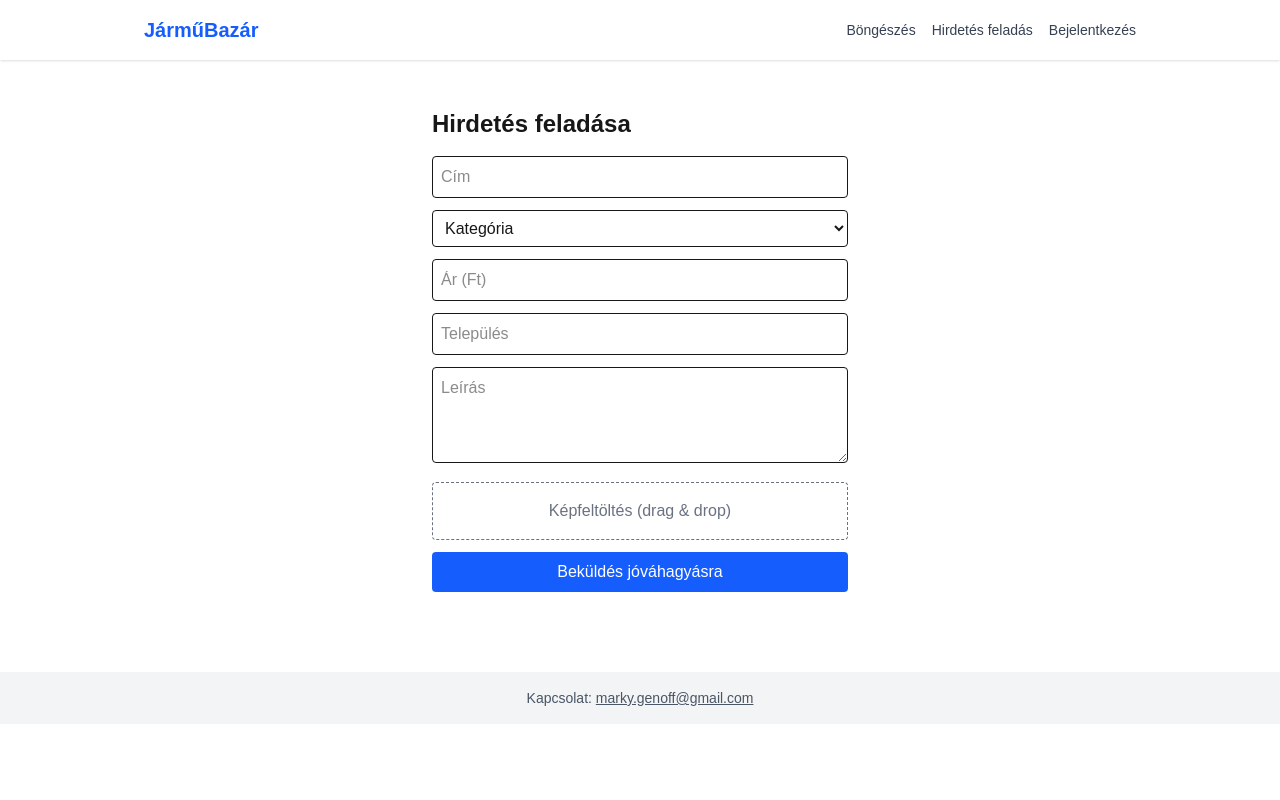
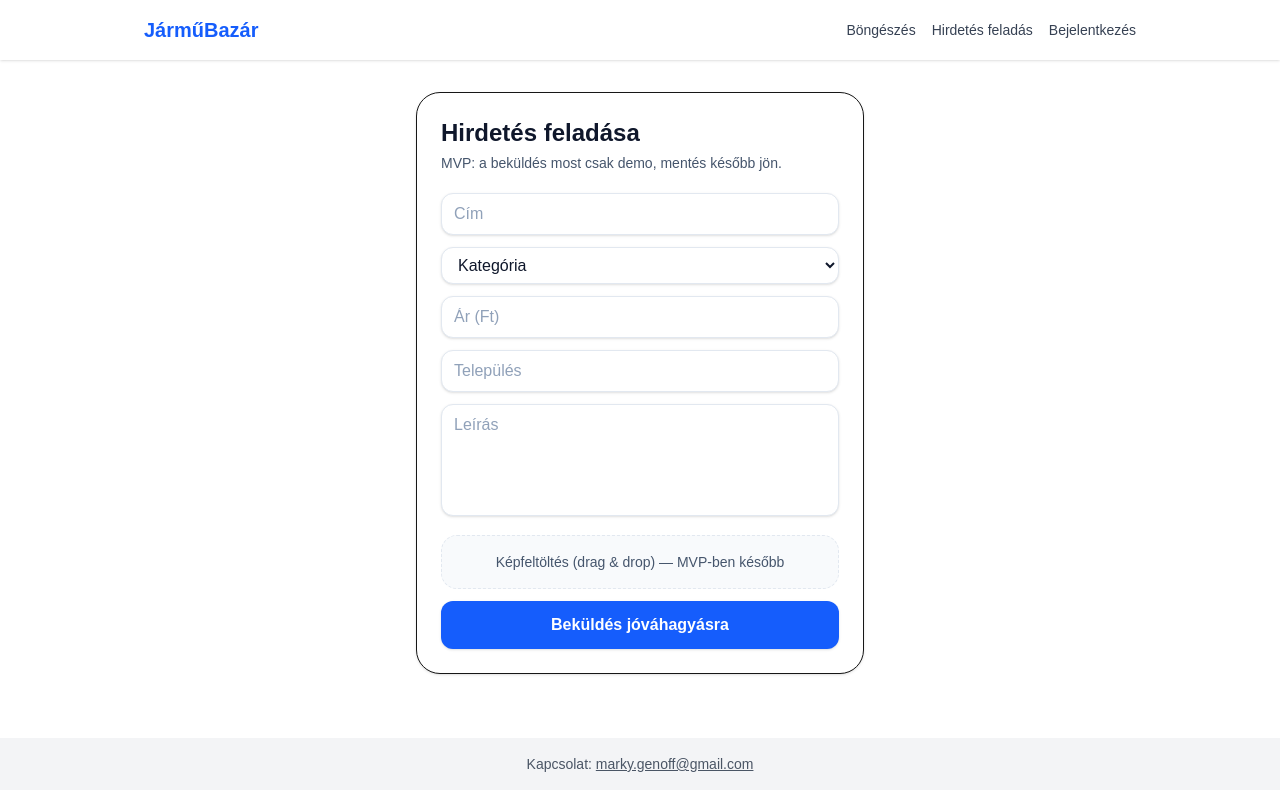
Before and after one commit to Mukedlii/jarmubazar, a Next.js app: page /post in a window 1280 px wide. Built offline with nearby package versions, Linux system fonts and the light colour scheme.

Commit message:
Fix form contrast (select/input) + clarify login email demo

```diff
--- a/src/app/login/page.tsx
+++ b/src/app/login/page.tsx
@@ -1,31 +1,42 @@
 "use client";
 
 import { useState } from "react";
+
+const inputClass =
+  "w-full rounded-xl border border-slate-200 bg-white px-3 py-2 text-slate-900 placeholder:text-slate-400 shadow-sm focus:border-blue-500 focus:outline-none focus:ring-4 focus:ring-blue-500/10 dark:border-slate-800 dark:bg-slate-950 dark:text-slate-100 dark:placeholder:text-slate-500";
 
 export default function LoginPage() {
   const [sent, setSent] = useState(false);
 
   if (sent) {
     return (
-      <div className="max-w-md mx-auto p-4 text-center">
-        <h1 className="text-2xl font-bold mb-4">Köszi!</h1>
-        <p>Küldtünk egy belépő linket az emailedre.</p>
+      <div className="mx-auto max-w-md rounded-3xl border bg-white p-6 text-center shadow-sm dark:border-slate-800 dark:bg-slate-950">
+        <h1 className="text-2xl font-bold text-slate-900 dark:text-slate-100">Köszi!</h1>
+        <p className="mt-2 text-slate-600 dark:text-slate-400">Küldtünk egy belépő linket az emailedre.</p>
+        <p className="mt-2 text-xs text-slate-500 dark:text-slate-500">
+          Megjegyzés: ez most demo UI — a valódi e-mail küldés Supabase/SMTP beállítás után fog működni.
+        </p>
       </div>
     );
   }
 
   return (
-    <div className="max-w-md mx-auto p-4">
-      <h1 className="text-2xl font-bold mb-4">Bejelentkezés</h1>
+    <div className="mx-auto max-w-md rounded-3xl border bg-white p-6 shadow-sm dark:border-slate-800 dark:bg-slate-950">
+      <h1 className="text-2xl font-bold text-slate-900 dark:text-slate-100">Bejelentkezés</h1>
+      <p className="mt-1 text-sm text-slate-600 dark:text-slate-400">Magic link emaillel (MVP-ben demo).</p>
+
       <form
         onSubmit={(e) => {
           e.preventDefault();
           setSent(true);
         }}
-        className="space-y-3"
+        className="mt-5 space-y-3"
       >
-        <input type="email" placeholder="Email" className="border w-full p-2 rounded" required />
-        <button type="submit" className="bg-blue-600 text-white px-4 py-2 rounded w-full">
+        <input type="email" placeholder="Email" className={inputClass} required />
+        <button
+          type="submit"
+          className="inline-flex w-full items-center justify-center rounded-xl bg-slate-900 px-4 py-3 font-semibold text-white hover:bg-slate-800"
+        >
           Belépő link küldése
         </button>
       </form>
--- a/src/app/post/page.tsx
+++ b/src/app/post/page.tsx
@@ -1,47 +1,58 @@
 "use client";
 
 import { useState } from "react";
+
+const inputClass =
+  "w-full rounded-xl border border-slate-200 bg-white px-3 py-2 text-slate-900 placeholder:text-slate-400 shadow-sm focus:border-blue-500 focus:outline-none focus:ring-4 focus:ring-blue-500/10 dark:border-slate-800 dark:bg-slate-950 dark:text-slate-100 dark:placeholder:text-slate-500";
 
 export default function PostPage() {
   const [submitted, setSubmitted] = useState(false);
 
   if (submitted) {
     return (
-      <div className="max-w-md mx-auto p-4 text-center">
-        <h1 className="text-2xl font-bold mb-4">Köszönjük!</h1>
-        <p>A hirdetésed jóváhagyás után megjelenik.</p>
+      <div className="mx-auto max-w-md rounded-3xl border bg-white p-6 text-center shadow-sm dark:border-slate-800 dark:bg-slate-950">
+        <h1 className="text-2xl font-bold text-slate-900 dark:text-slate-100">Köszönjük!</h1>
+        <p className="mt-2 text-slate-600 dark:text-slate-400">A hirdetésed jóváhagyás után megjelenik.</p>
       </div>
     );
   }
 
   return (
-    <div className="max-w-md mx-auto p-4">
-      <h1 className="text-2xl font-bold mb-4">Hirdetés feladása</h1>
+    <div className="mx-auto max-w-md rounded-3xl border bg-white p-6 shadow-sm dark:border-slate-800 dark:bg-slate-950">
+      <h1 className="text-2xl font-bold text-slate-900 dark:text-slate-100">Hirdetés feladása</h1>
+      <p className="mt-1 text-sm text-slate-600 dark:text-slate-400">MVP: a beküldés most csak demo, mentés később jön.</p>
+
       <form
         onSubmit={(e) => {
           e.preventDefault();
           setSubmitted(true);
         }}
-        className="space-y-3"
+        className="mt-5 space-y-3"
       >
-        <input type="text" placeholder="Cím" className="border w-full p-2 rounded" required />
+        <input type="text" placeholder="Cím" className={inputClass} required />
 
-        <select className="border w-full p-2 rounded" required>
+        {/* Fix: select text/option contrast dark mode-ban */}
+        <select className={inputClass} defaultValue="" required>
           <option value="">Kategória</option>
           <option value="Autó">Autó</option>
           <option value="Motor">Motor</option>
           <option value="Alkatrész">Alkatrész</option>
         </select>
 
-        <input type="number" placeholder="Ár (Ft)" className="border w-full p-2 rounded" required />
+        <input type="number" placeholder="Ár (Ft)" className={inputClass} required />
 
-        <input type="text" placeholder="Település" className="border w-full p-2 rounded" required />
+        <input type="text" placeholder="Település" className={inputClass} required />
 
-        <textarea placeholder="Leírás" className="border w-full p-2 rounded h-24"></textarea>
+        <textarea placeholder="Leírás" className={`${inputClass} h-28 resize-none`} />
 
-        <div className="border border-dashed p-4 rounded text-center text-gray-500">Képfeltöltés (drag &amp; drop)</div>
+        <div className="rounded-2xl border border-dashed border-slate-200 bg-slate-50 p-4 text-center text-sm text-slate-600 dark:border-slate-800 dark:bg-slate-900/30 dark:text-slate-300">
+          Képfeltöltés (drag &amp; drop) — MVP-ben később
+        </div>
 
-        <button type="submit" className="bg-blue-600 text-white px-4 py-2 rounded w-full">
+        <button
+          type="submit"
+          className="inline-flex w-full items-center justify-center rounded-xl bg-blue-600 px-4 py-3 font-semibold text-white shadow-sm hover:bg-blue-500"
+        >
           Beküldés jóváhagyásra
         </button>
       </form>
```
